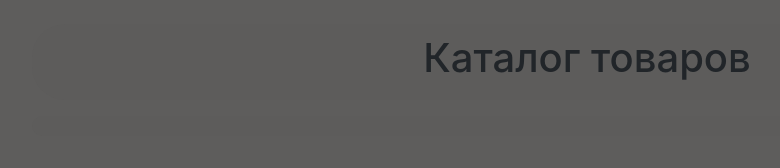
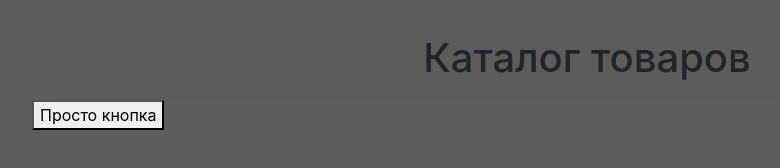
Before and after one commit to TolmGleb/frontAndBac3, a website: page frontend/index.html in a window 1280 px wide. Shown: the whole page, without its empty margins (53-833 px from the left). Drawn offline with nearby package versions, Linux system fonts and the light colour scheme; no server answers.

Commit message:
НУ как есть

```diff
--- a/frontend/index.html
+++ b/frontend/index.html
@@ -18,6 +18,8 @@
 
         </div>
 
+        <button>Просто кнопка</button>
+
         <div class="main mt-3 mb-4">
 
             <div id="products"></div>
--- a/frontend/style.css
+++ b/frontend/style.css
@@ -7,5 +7,5 @@ body{
     padding-right: 15px;
     border-radius: 33px;
     padding: 10px;
-
+    text-align: center;
 }
```
